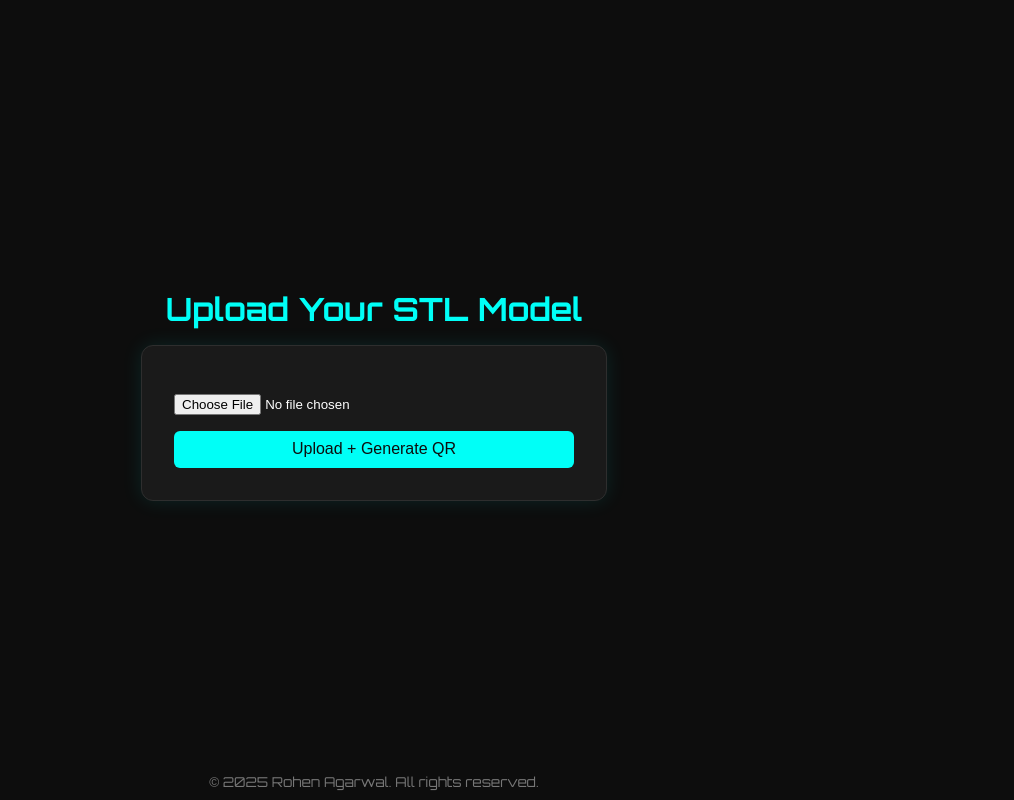
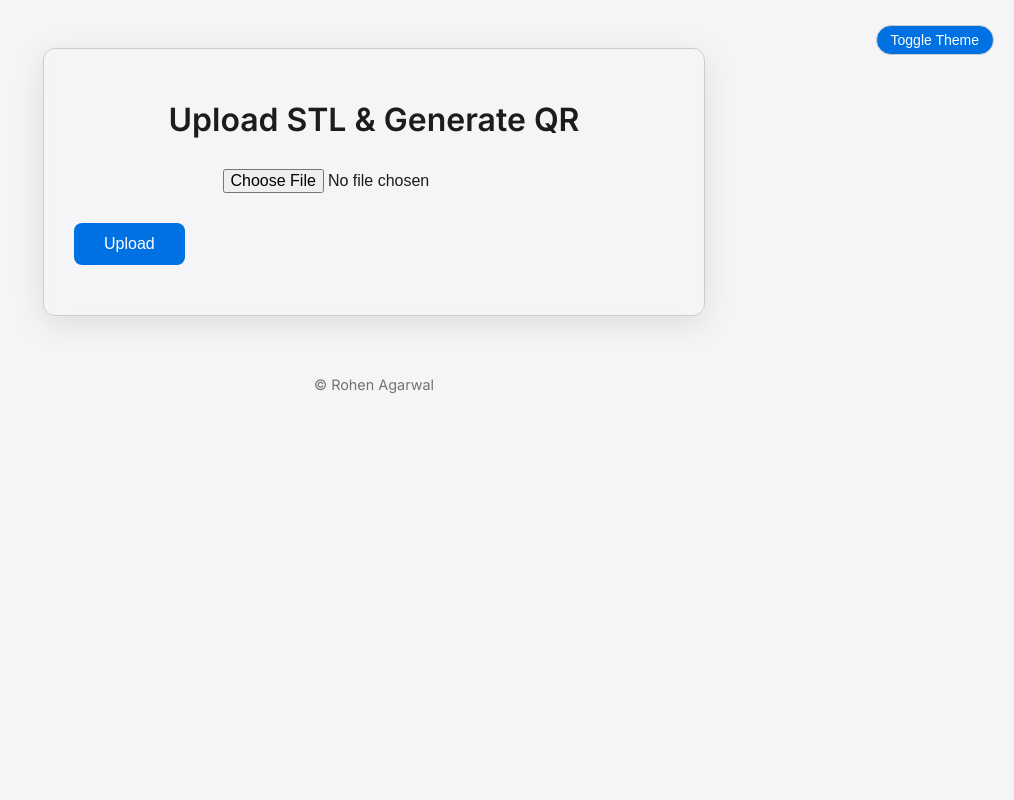
Before and after one commit to raa5/3D-CAD-Viewer, a Flask app: page / in a window 1280 px wide. Shown: the whole page, without its empty margins (266-1280 px from the left). Run offline with Flask 3, Linux system fonts and the light colour scheme.

Commit message:
improved upload.html UI

```diff
--- a/templates/upload.html
+++ b/templates/upload.html
@@ -1,132 +1,209 @@
 <!DOCTYPE html>
-<html lang="en">
+<html lang="en" data-theme="light">
 <head>
     <meta charset="UTF-8">
     <meta name="viewport" content="width=device-width, initial-scale=1.0">
-  <title>Upload 3D Model</title>
-  <link href="https://fonts.googleapis.com/css2?family=Orbitron:wght@400;700&display=swap" rel="stylesheet">
+    <title>Upload & Generate QR</title>
+    <link href="https://fonts.googleapis.com/css2?family=Inter:wght@400;600&display=swap" rel="stylesheet">
     <style>
         :root {
-      --primary-color: #00fff7;
-      --bg-color: #0d0d0d;
-      --accent-color: #1a1a1a;
-      --border-color: #2e2e2e;
-      --text-color: #ffffff;
+            --bg-light: #f5f5f7;
+            --bg-dark: #1c1c1e;
+            --text-light: #1c1c1e;
+            --text-dark: #f5f5f7;
+            --accent: #0071e3;
+            --border: #ccc;
+        }
+
+        [data-theme="dark"] {
+            background-color: var(--bg-dark);
+            color: var(--text-dark);
+        }
+
+        [data-theme="light"] {
+            background-color: var(--bg-light);
+            color: var(--text-light);
         }
 
         body {
-      font-family: 'Orbitron', sans-serif;
-      background-color: var(--bg-color);
-      color: var(--text-color);
+            font-family: 'Inter', sans-serif;
             margin: 0;
             padding: 0;
-      display: flex;
-      flex-direction: column;
-      align-items: center;
-      justify-content: center;
-      height: 100vh;
+            transition: background-color 0.4s ease, color 0.4s ease;
+        }
+
+        .container {
+            max-width: 600px;
+            margin: 6vh auto;
+            padding: 30px;
+            border-radius: 12px;
+            background-color: rgba(255, 255, 255, 0.05);
+            backdrop-filter: blur(10px);
+            box-shadow: 0 8px 32px rgba(0, 0, 0, 0.1);
+            border: 1px solid var(--border);
         }
 
         h1 {
-      color: var(--primary-color);
-      margin-bottom: 1rem;
-    }
-
-    .upload-box {
-      background: var(--accent-color);
-      border: 1px solid var(--border-color);
-      border-radius: 12px;
-      padding: 2rem;
-      box-shadow: 0 0 20px rgba(0, 255, 247, 0.1);
-      max-width: 400px;
-      width: 90%;
+            text-align: center;
+            font-weight: 600;
+            margin-bottom: 30px;
+            font-size: 2em;
         }
 
         input[type="file"] {
-      margin: 1rem 0;
-      width: 100%;
+            display: block;
+            margin: 20px auto;
+            font-size: 16px;
         }
 
         button {
-      background-color: var(--primary-color);
-      color: var(--bg-color);
+            background-color: var(--accent);
+            color: white;
             border: none;
-      padding: 0.6rem 1.2rem;
-      font-size: 1rem;
-      border-radius: 6px;
+            padding: 12px 30px;
+            font-size: 16px;
+            border-radius: 8px;
             cursor: pointer;
-      width: 100%;
-      transition: background-color 0.3s;
+            margin-top: 10px;
+            transition: background-color 0.3s ease;
         }
 
         button:hover {
-      background-color: #00e6d1;
+            background-color: #005bb5;
         }
 
-    #qr-section {
-      margin-top: 2rem;
+        .status {
             text-align: center;
+            margin-top: 20px;
+            font-weight: 500;
+            font-size: 1rem;
+        }
+
+        .link-container {
+            text-align: center;
+            margin-top: 20px;
+            word-wrap: break-word;
+        }
+
+        .toggle-theme {
+            position: fixed;
+            top: 15px;
+            right: 20px;
+            background: none;
+            border: 1px solid var(--border);
+            border-radius: 20px;
+            padding: 6px 14px;
+            cursor: pointer;
+            font-size: 14px;
+            background-color: var(--accent);
+            color: white;
         }
 
         footer {
-      position: fixed;
-      bottom: 10px;
-      width: 100%;
             text-align: center;
-      color: #777;
-      font-size: 0.85rem;
+            font-size: 0.9em;
+            margin-top: 60px;
+            opacity: 0.6;
+        }
+
+        .loading-spinner {
+            margin: 0 auto;
+            margin-top: 15px;
+            border: 4px solid rgba(0,0,0,0.1);
+            border-top: 4px solid var(--accent);
+            border-radius: 50%;
+            width: 32px;
+            height: 32px;
+            animation: spin 0.8s linear infinite;
+            display: none;
+        }
+
+        @keyframes spin {
+            0% { transform: rotate(0deg);}
+            100% { transform: rotate(360deg);}
         }
     </style>
 </head>
 <body>
-  <h1>Upload Your STL Model</h1>
-  <div class="upload-box">
-    <input type="file" id="stlFile">
-    <button onclick="uploadSTL()">Upload + Generate QR</button>
+    <button class="toggle-theme" onclick="toggleTheme()">Toggle Theme</button>
+
+    <div class="container">
+        <h1>Upload STL & Generate QR</h1>
+        <form id="uploadForm">
+            <input type="file" id="fileInput" name="file" accept=".stl" required />
+            <button type="submit">Upload</button>
+        </form>
+
+        <div class="loading-spinner" id="loadingSpinner"></div>
+
+        <div class="status" id="statusText"></div>
+
+        <div class="link-container" id="linkContainer" style="display: none;">
+            <p><strong>Viewer Link:</strong></p>
+            <a href="#" target="_blank" id="viewerLink"></a>
+            <p><strong>QR Code:</strong></p>
+            <img id="qrImage" src="" alt="QR Code" width="200" />
         </div>
-  <div id="qr-section"></div>
+    </div>
 
     <footer>
-    &copy; 2025 Rohen Agarwal. All rights reserved.
+        © Rohen Agarwal
     </footer>
 
     <script>
-    async function uploadSTL() {
-      const fileInput = document.getElementById('stlFile');
-      if (!fileInput.files.length) {
-        alert('Please select a file first.');
-        return;
+        function toggleTheme() {
+            const html = document.documentElement;
+            html.dataset.theme = html.dataset.theme === "light" ? "dark" : "light";
         }
 
+        document.getElementById("uploadForm").addEventListener("submit", async function (e) {
+            e.preventDefault();
+            const file = document.getElementById("fileInput").files[0];
+            if (!file) return;
+
+            const status = document.getElementById("statusText");
+            const spinner = document.getElementById("loadingSpinner");
+            const linkContainer = document.getElementById("linkContainer");
+
+            status.textContent = "Uploading and processing...";
+            spinner.style.display = "block";
+            linkContainer.style.display = "none";
+
+            try {
                 const formData = new FormData();
-      formData.append('file', fileInput.files[0]);
+                formData.append("file", file);
 
-      const uploadRes = await fetch('/upload', {
-        method: 'POST',
-        body: formData
+                const uploadRes = await fetch("/upload", {
+                    method: "POST",
+                    body: formData,
                 });
+
                 const uploadData = await uploadRes.json();
+                if (!uploadRes.ok) throw new Error(uploadData.error);
 
-      if (uploadRes.ok) {
-        const genRes = await fetch('/generate_qr', {
-          method: 'POST',
-          headers: { 'Content-Type': 'application/json' },
-          body: JSON.stringify({ filename: uploadData.stl_filename })
+                const filename = uploadData.stl_filename;
+
+                const qrRes = await fetch("/generate_qr", {
+                    method: "POST",
+                    headers: { "Content-Type": "application/json" },
+                    body: JSON.stringify({ filename }),
                 });
-        const qrData = await genRes.json();
 
-        if (genRes.ok) {
-          document.getElementById('qr-section').innerHTML = `
-            <p>Model Link: <a href="${qrData.viewer_url}" target="_blank">${qrData.viewer_url}</a></p>
-            <img src="${qrData.qr_code_path}" alt="QR Code" width="200">
-          `;
-        } else {
-          alert('QR generation failed: ' + qrData.error);
+                const qrData = await qrRes.json();
+                if (!qrRes.ok) throw new Error(qrData.error);
+
+                document.getElementById("viewerLink").href = qrData.viewer_url;
+                document.getElementById("viewerLink").textContent = qrData.viewer_url;
+                document.getElementById("qrImage").src = qrData.qr_code_path;
+
+                status.textContent = "Success! STL processed.";
+                linkContainer.style.display = "block";
+            } catch (err) {
+                status.textContent = "❌ Error: " + err.message;
+            } finally {
+                spinner.style.display = "none";
             }
-      } else {
-        alert('Upload failed: ' + uploadData.error);
-      }
-    }
+        });
     </script>
 </body>
 </html>
```
Lines whose indentation alone changed are shown as unchanged.
